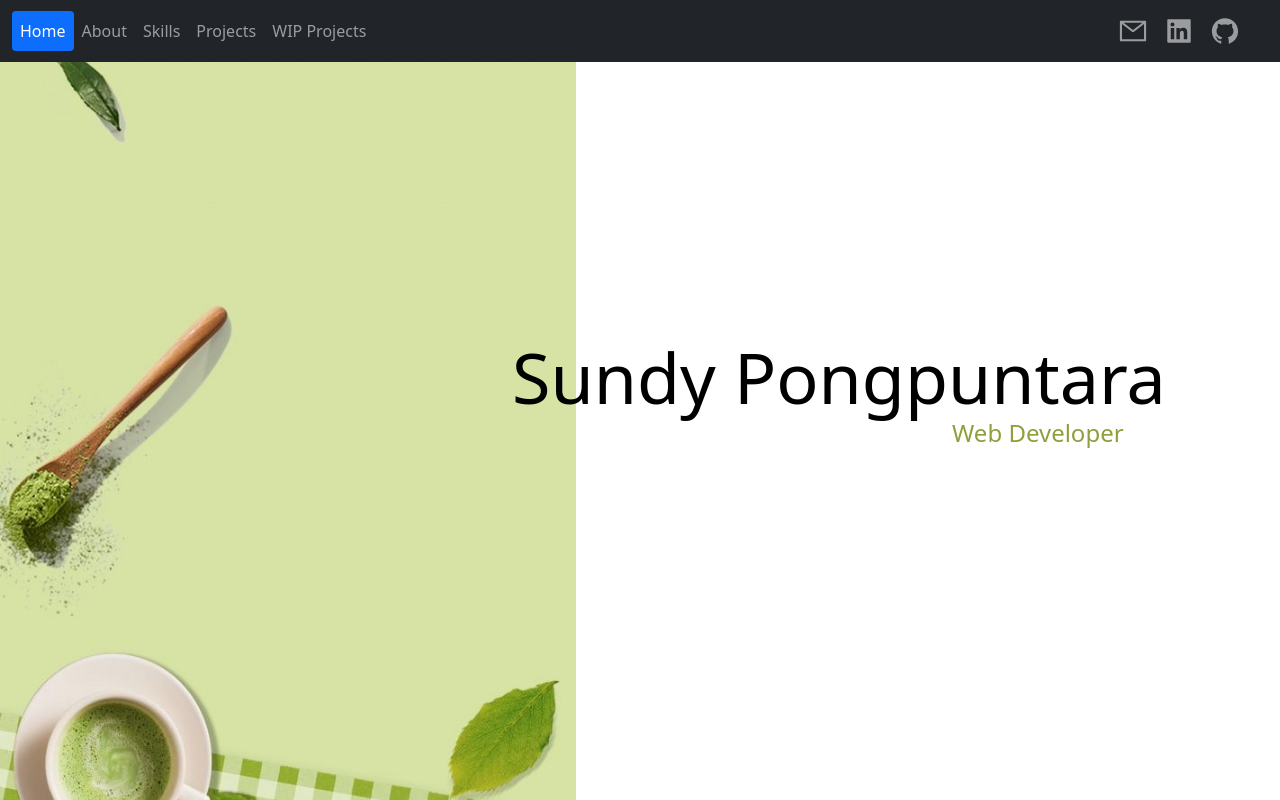
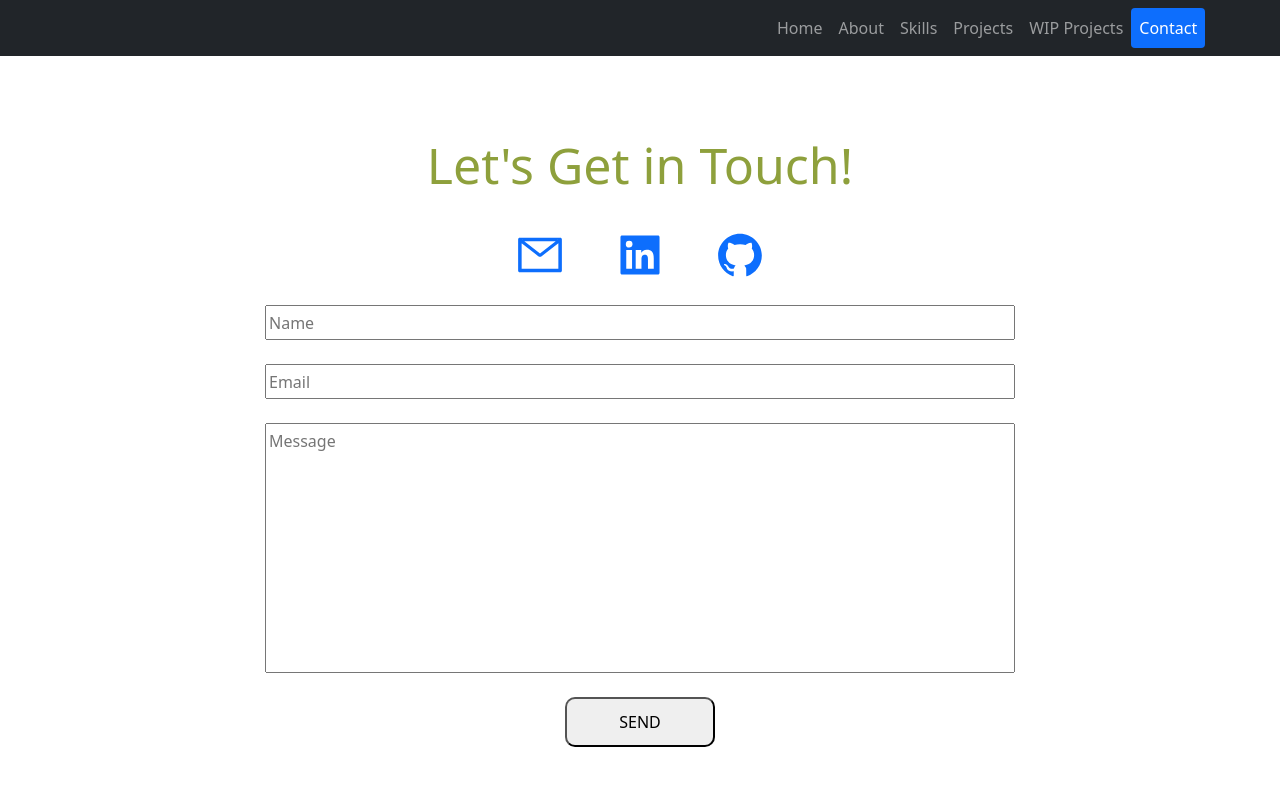
Before and after one commit to SundyWundy/SundyReactPortfolio, a React (Create React App) app: page /contact in a window 1280 px wide. Shown: the top 800 px of the page. Built offline with nearby package versions, Linux system fonts and the light colour scheme.

Commit message:
Add Contact with some fixes

```diff
--- /dev/null
+++ b/src/components/Contact.css
@@ -0,0 +1,38 @@
+.ContactContain {
+  margin-top: 125px;
+  text-align: center;
+}
+
+.ContactContain h1 {
+  color: #8ea03c;
+  font-size: 50px;
+  text-align: center;
+  padding: 10px;
+}
+
+.inputBox {
+  height: 35px;
+  width: 100%;
+  max-width: 750px;
+}
+
+.msgBox {
+  height: 250px;
+  width: 100%;
+  max-width: 750px;
+  padding-bottom: 215px;
+}
+
+.Icons {
+  margin: 25px;
+}
+
+.link {
+  margin: 25px;
+}
+
+.submitBtn {
+  height: 50px;
+  width: 150px;
+  border-radius: 10px;
+}
--- /dev/null
+++ b/src/components/Contact.js
@@ -0,0 +1,32 @@
+import React from 'react'
+import { Container } from 'react-bootstrap'
+import "./Contact.css"
+import { AiFillLinkedin, AiFillGithub, AiOutlineMail } from "react-icons/ai"
+
+export default function Contact() {
+    return (
+        <div className="ContactContain">
+            <Container>
+           <h1> Let's Get in Touch! </h1>
+           <div className="Icons">
+            <a className="link" href="mailto: sundypongpuntara@yahoo.com" rel="noreferrer" target="_blank"><AiOutlineMail size={50} /></a>
+            <a className="link" href="https://www.linkedin.com/in/sundypongpuntara/" rel="noreferrer" target="_blank"><AiFillLinkedin size={50} /></a>
+            <a className="link" href="https://github.com/SundyWundy" rel="noreferrer" target="_blank"><AiFillGithub size={50} /></a>
+           </div>
+        <form action="https://formsubmit.co/sundypong@gmail.com" method="POST">
+            <input type="hidden" name="_subject" value="New Email From Portfolio" />
+            <input className="inputBox" type="text" name="name" placeholder="Name" required />
+            <br></br><br></br>
+            <input className="inputBox" type="email" name="email" placeholder="Email" required />
+            <br></br><br></br>
+             <input className="msgBox" type ="text" message="message" placeholder="Message" required />
+            <br></br><br></br>
+            <button className="submitBtn" type="submit">SEND</button>
+
+        </form>
+
+
+        </Container>
+        </div>
+    )
+}
--- a/src/components/Home.css
+++ b/src/components/Home.css
@@ -4,20 +4,23 @@
   background-repeat: no-repeat;
   background-size: 45% 100%;
   height: 900px;
-    margin-top: 60px;
+  margin-top: 55px;
 }
 
-.homebg h1{
+.homebg h1 {
   position: relative;
   left: 40%;
   top: 275px;
-    font-size: 70px;
+  font-size: 400%;
   text-align: left;
-    max-width: 55%;
+  max-width: 45%;
   color: black;
+  word-wrap: break-word;
 }
 
-.homebg h1 h4{
-    margin-left: 440px;
+.homebg h1 h4 {
+  position: relative;
+  left: 45%;
   color: #8ea03c;
+  word-wrap: break-word;
 }
--- a/src/components/Navibar.css
+++ b/src/components/Navibar.css
@@ -1,11 +1,4 @@
-.NavDeco{
-    background-color: aqua;
+.NavDec {
+  justify-content: end;
+  margin-right: 10%;
 }
-
-/*
-Navbar
-bg="dark" */
-
-Nav.Link{
-    background-color: yellow;
-}
--- a/src/components/Navibar.js
+++ b/src/components/Navibar.js
@@ -2,7 +2,7 @@ import { Nav, Navbar, Row, Col } from "react-bootstrap"
 import "./Navibar.css";
 
 import 'bootstrap/dist/css/bootstrap.css'
-import { AiFillLinkedin, AiFillGithub, AiOutlineMail } from "react-icons/ai"
+
 
 import React, { useState } from "react";
 import { Redirect, Route, Switch, useHistory } from "react-router-dom"
@@ -11,6 +11,7 @@ import About from "./About";
 import Projects from "./Projects";
 import Skill from "./Skill";
 import WIPproject from "./WIPproject";
+import Contact from "./Contact";
 
 
 
@@ -39,13 +40,17 @@ const Navibar = () => {
       <Route render={() => setRpath("wipproject")} exact path="/wipproject">
       </Route>
 
+      <Route render={() => setRpath("contact")} exact path="/contact">
+      </Route>
+
 
       <Row>
-        <Navbar className="NavDeco" bg="dark" variant="dark" fixed="top">
+        <Navbar bg="dark" variant="dark" fixed="top">
+          <Col></Col>
           <Col>
-            <Nav variant="pills" activeKey={Rpath} >
+            <Nav className="NavDec" variant="pills" activeKey={Rpath} >
               <Nav.Item>
-                <Nav.Link eventKey="home" onClick={() => history.push("/")}>Home
+                <Nav.Link className="NavLink" eventKey="home" onClick={() => history.push("/")}>Home
                 </Nav.Link>
               </Nav.Item>
               <Nav.Item>
@@ -60,14 +65,9 @@ const Navibar = () => {
               <Nav.Item>
                 <Nav.Link eventKey="wipproject" onClick={() => history.push("/wipproject")}>WIP Projects</Nav.Link>
               </Nav.Item>
-            </Nav>
-          </Col>
-
-          <Col>
-            <Nav className="justify-content-end" style={{ marginRight: "20px" }}>
-              <a class="nav-link" href="mailto: sundypongpuntara@yahoo.com" rel="noreferrer" target="_blank"><AiOutlineMail size={30} /></a>
-              <a class="nav-link" href="https://www.linkedin.com/in/sundypongpuntara/" rel="noreferrer" target="_blank"><AiFillLinkedin size={30} /></a>
-              <a class="nav-link" href="https://github.com/SundyWundy" rel="noreferrer" target="_blank"><AiFillGithub size={30} /></a>
+              <Nav.Item>
+                <Nav.Link eventKey="contact" onClick={() => history.push("/contact")}>Contact</Nav.Link>
+              </Nav.Item>
             </Nav>
           </Col>
         </Navbar>
@@ -92,6 +92,10 @@ const Navibar = () => {
             <WIPproject />
           </Route>
 
+             <Route path="/contact">
+            <Contact />
+          </Route>
+
              <Route path="/">
             <Home />
           </Route>
```
Also changed, not shown: src/components/Projects.css (+9 -7 lines). Lines whose indentation alone changed are shown as unchanged.
